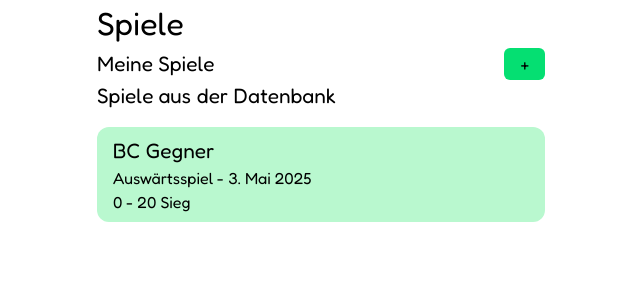
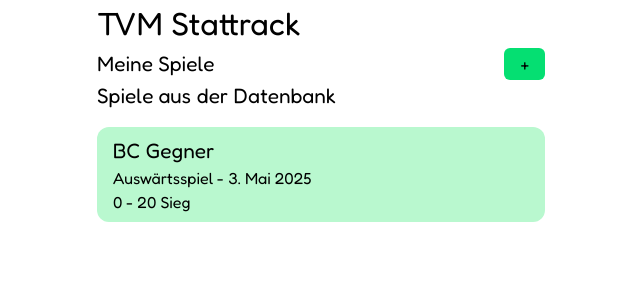
Before and after one commit to silvankammermann/stattrack, a React (Vite) app: page / in a window 1280 px wide. Shown: the top 300 px of the page, without its empty margins (319-959 px from the left). Built offline with nearby package versions, Linux system fonts and the light colour scheme.

Commit message:
minor adjustments

```diff
--- a/src/pages/GameOverview.tsx
+++ b/src/pages/GameOverview.tsx
@@ -23,7 +23,7 @@ export default function GameOverview() {
 
   return <>
     <Link to="/">Home</Link>
-    <h1>{game.opponent.name}</h1>
+    <h1 className="text-center">{game.opponent.name} - {game.date}</h1>
     <div className="flex flex-wrap flex-row max-w-svw justify-center">
       {game.players.map(player =>
         <div
--- a/src/pages/Index.tsx
+++ b/src/pages/Index.tsx
@@ -8,7 +8,7 @@ export default function Index() {
   const storedGames = data;
 
   return <main className="px-4 max-w-120 m-auto">
-    <h1>Spiele</h1>
+    <h1>TVM Stattrack</h1>
 
     <div className="flex justify-between align-middle">
       <h2>Meine Spiele</h2>
```
